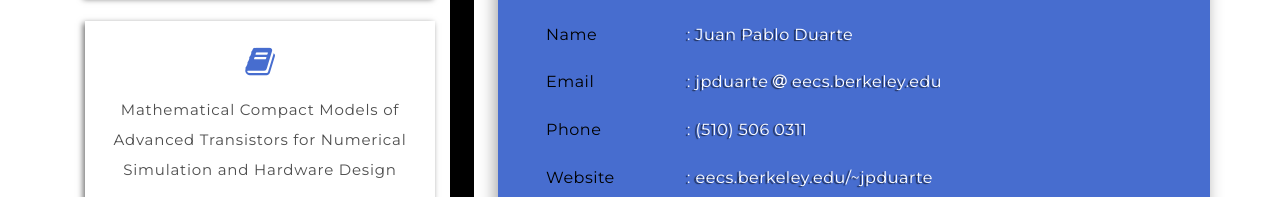
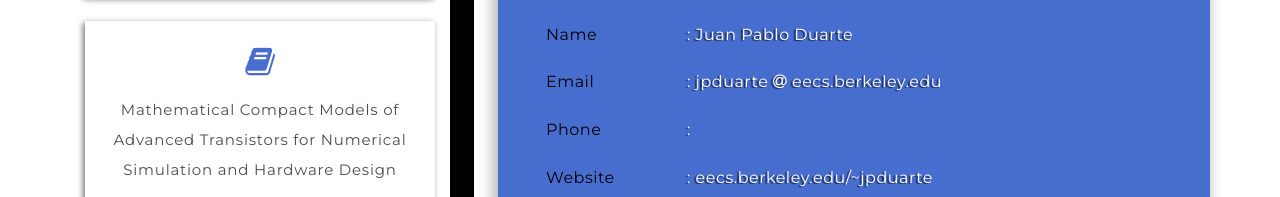
Before and after one commit to jpduarte/jpduarte.github.io, a plain HTML site: page index.html in a window 1280 px wide. Shown: the part 1487-1684 px from the top of the page. Drawn offline with Linux system fonts and the light colour scheme.

Commit message:
Update index.html

```diff
--- a/index.html
+++ b/index.html
@@ -174,7 +174,7 @@
 						<li><span>Name</span>: Juan Pablo Duarte</li>
 						<!--<li><span>Email</span>: <a href="mailto:info@example.com">info@example.com</a></li>-->
 						<li><span>Email</span>: jpduarte <i class="fa fa-at"></i> eecs.berkeley.edu</li>
-						<li><span>Phone</span>: (510) 506 0311</li>
+						<li><span>Phone</span>: </li>
 						<li><span>Website</span>: <a href="#">eecs.berkeley.edu/~jpduarte</a></li>
 						<li><span>Interests</span>: Mathematical modeling and simulation. Technology aware hardware design for machine learning algorithms. Semiconductor technology device/circuit/system design, modeling, simulation, and characterization. Planar, FinFETs, and UTBSOI CMOS devices. ASIC and VLSI Design and Optimization. Negative-Capacitance FETs. Ferroelectric-CMOS memories. Biosensor design and characterization.
 </li>
```
